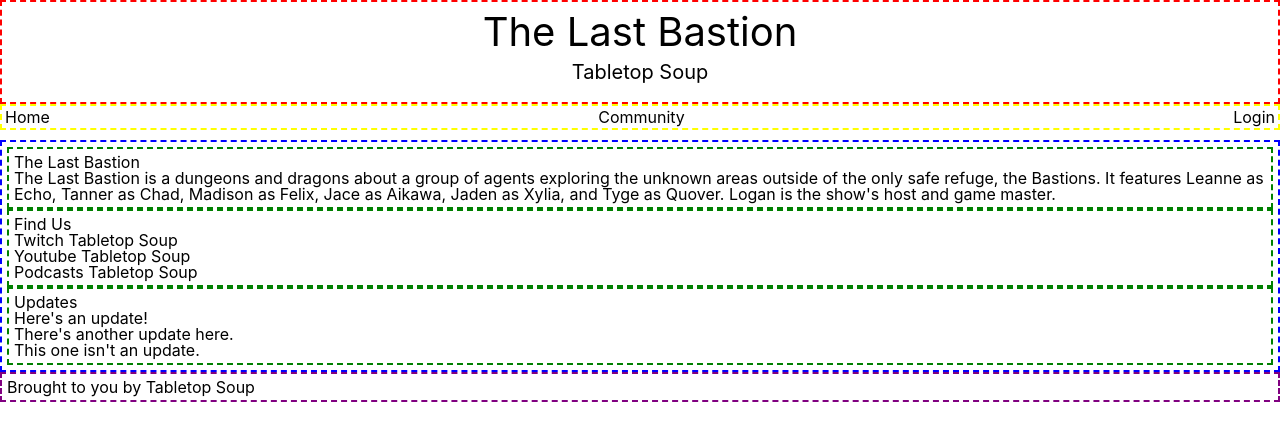
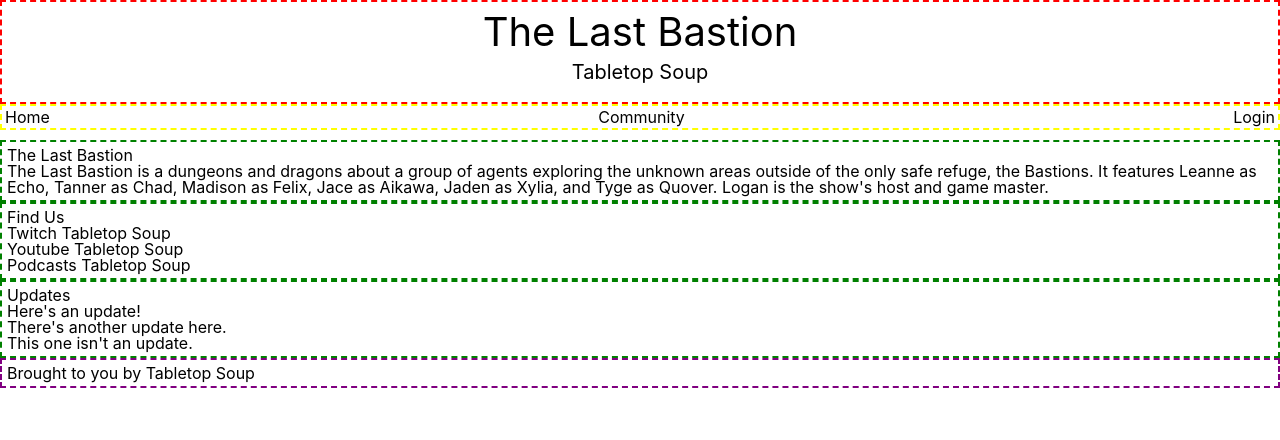
Before and after one commit to JaceRogers12/tabletop-soup, a React (Create React App) app: page / in a window 1280 px wide. Shown: the top 440 px of the page. Built offline with nearby package versions, Linux system fonts and the light colour scheme.

Commit message:
added Route functionality and organized components

```diff
--- a/src/App.js
+++ b/src/App.js
@@ -1,14 +1,17 @@
 import Header from "./components/Header.js";
 import Navigation from "./components/Navigation.js";
-import Content from "./components/Content.js";
+import Home from "./components/Home.js";
 import Footer from "./components/Footer.js";
+import { Routes, Route } from "react-router-dom";
 
 function App() {
   return (
     <div className="App">
       <Header />
       <Navigation />
-      <Content />
+      <Routes>
+        <Route path="/" element={ <Home />} />
+      </Routes>
       <Footer />
     </div>
   );
--- a/src/components/Content.js
+++ /dev/null
@@ -1,16 +0,0 @@
-import React from "react";
-import Summary from "./Summary.js";
-import FindUs from "./FindUs.js";
-import Updates from "./Updates.js";
-
-function Content() {
-    return (
-        <div className="content">
-            <Summary />
-            <FindUs />
-            <Updates />
-        </div>
-    );
-};
-
-export default Content;
--- /dev/null
+++ b/src/components/Home.js
@@ -0,0 +1,16 @@
+import React from "react";
+import Summary from "./home/Summary.js";
+import FindUs from "./home/FindUs.js";
+import Updates from "./home/Updates.js";
+
+function Home() {
+    return (
+        <div className="home">
+            <Summary />
+            <FindUs />
+            <Updates />
+        </div>
+    );
+};
+
+export default Home;
```
Also changed, not shown: src/components/Community.js (added), src/components/home/FindUs.js (renamed from src/components/FindUs.js), src/components/home/Summary.js (renamed from src/components/Summary.js), src/components/home/Updates.js (renamed from src/components/Updates.js).
